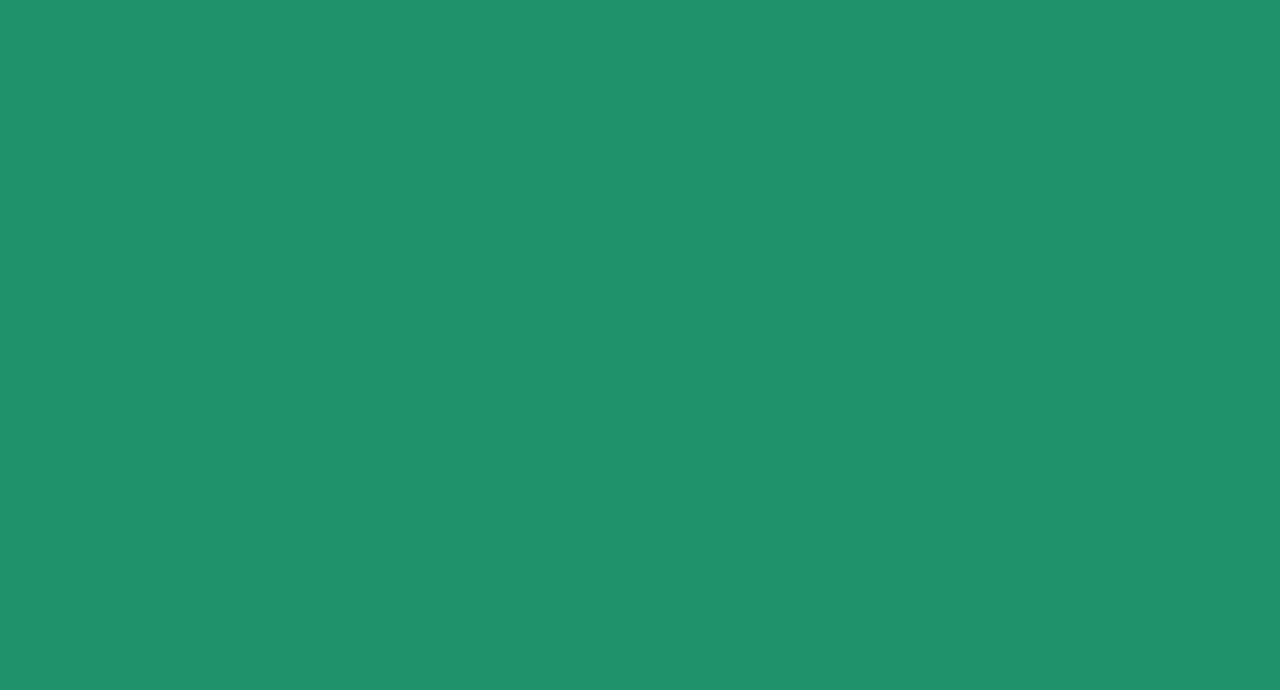
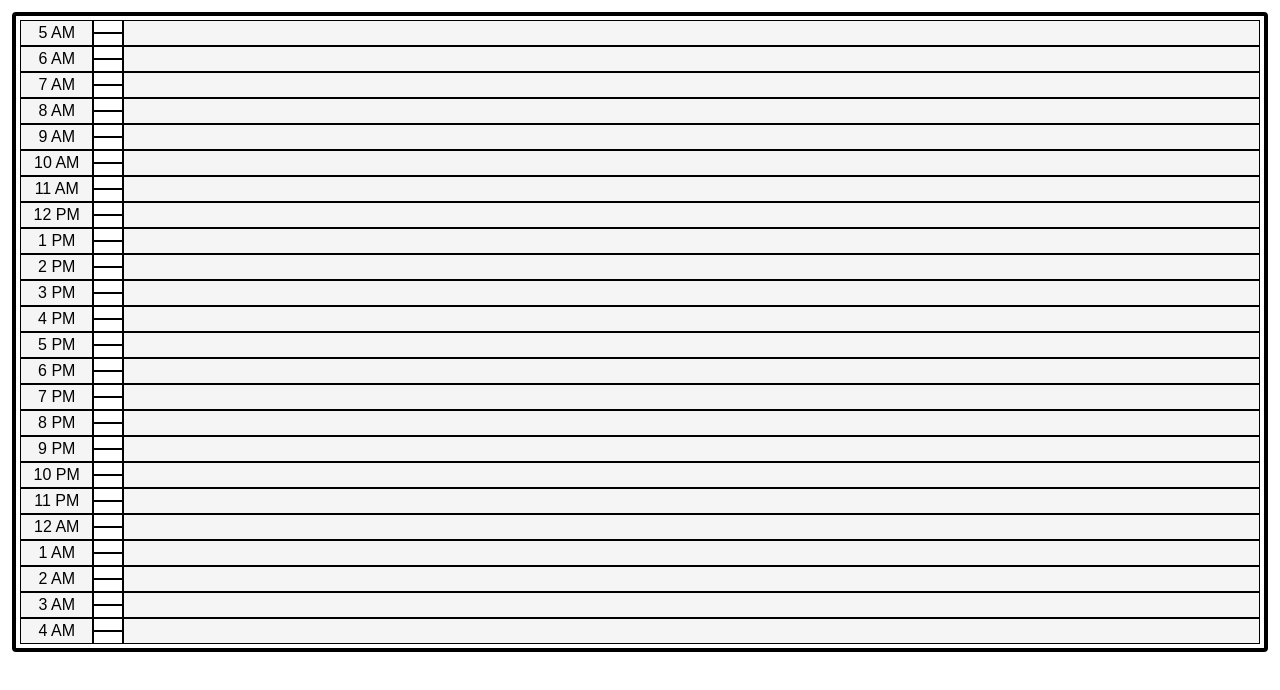
Before and after one commit to 5HrEya95H/Prodo-alpha, a React (Vite) app: page / in a window 1280 px wide. Shown: the top 690 px of the page. Built offline with nearby package versions, Linux system fonts and the light colour scheme.

Commit message:
started journal element

```diff
--- a/src/App.jsx
+++ b/src/App.jsx
@@ -1,6 +1,9 @@
 import React, { useState } from 'react'
 import Clock from './components/Clock'
 import NewNotes from './components/NewNotes'
+import WindowBox from './components/Journal';
+import Journal from './components/Journal';
+
 
 const App = () => {
 
@@ -11,8 +14,12 @@ const App = () => {
 
   return (
     <div>
-      {/* <Clock/> */}
+      {/* <Clock/>
       <NewNotes notes={notes} setNotes={setNotes}/>
+        */}
+
+      <Journal></Journal>
+
     </div>
   )
 }
--- /dev/null
+++ b/src/components/Journal.jsx
@@ -0,0 +1,63 @@
+import React, { useState } from 'react'
+import './JournalDesign.css'
+
+
+const Journal = () => {
+
+    const [selectedCells, setSelectedCells] = useState([]);
+
+
+    const handleDrag=()=>{
+
+        const handleMouseDown=(index)=>{
+
+        }
+        const handleMouseDrag=()=>{
+
+        }
+        const handleMouseUp=()=>{
+
+        }
+
+    }
+
+
+  return (
+    <div>
+        <div className='left'>
+            <div className='trackerContainer'>
+                {Array.from({ length: 24 }, (_, i) => (5 + i) % 24).map((h, i) => {
+                    const hour12 = h % 12 === 0 ? 12 : h % 12;
+                    const period = h < 12 ? "AM" : "PM";
+
+                    return (
+                    <div className='tracker'>
+                        <div key={i} className='timeSluts'>
+                            {hour12} {period}
+                        </div>
+                        <div className='timeBars'>
+                            <div className='timeBars'>
+                                {[0, 1].map((half) => (
+                                    <div
+                                        key={half}
+                                        id={`${2*i+half}`}   // unique id
+                                        className='halfBar'
+                                        onClick={(e)=>{console.log(e.target.id)}}
+                                    ></div>
+                                ))}
+                                </div>
+                        </div>
+                        <div className='timeNotes'><textarea className="timeNote"/></div>
+                    </div>
+                    );
+                })}
+            </div>
+        </div>
+        <div className='right'>
+
+        </div>
+    </div>
+  )
+}
+
+export default Journal
--- /dev/null
+++ b/src/components/JournalDesign.css
@@ -0,0 +1,50 @@
+*{
+    margin: 0px;
+    padding: 0px;
+    box-sizing: border-box;
+}
+
+
+
+.trackerContainer{
+    /* width: 400px; */
+    margin: 12px;
+    border: 4px solid black;
+
+    border-radius: 4px;
+    padding: 4px;
+}
+.tracker{
+    display: flex;
+}
+.timeSluts, .timeNotes{
+    height: 26px;
+    background-color: rgb(245, 245, 245);
+    border: 1px solid black;
+}
+.timeSluts{
+    width: 80px;
+
+    text-align: center;
+    display: flex;
+    justify-content: center;
+    align-items: center;
+}
+.timeBars{
+    width: 30px;
+
+}
+.halfBar{
+    height: 13px;
+    border: 0.8px solid black;
+}
+
+.timeNotes{
+    width: 100%;
+}
+.timeNote{
+    resize: none;
+    padding: 2px;
+    font-size: 16px;
+    width: 100%;
+}
--- a/src/components/NewNotes.jsx
+++ b/src/components/NewNotes.jsx
@@ -62,7 +62,7 @@ const NewNotes = ({notes, setNotes}) => {
         }, { once: true });
     };
 
-    //updatings
+    //updatings -- not working
     const handleUpdate = (id, updatedFields) => {
         setNotes(prev =>
             prev.map(note =>
@@ -74,15 +74,24 @@ const NewNotes = ({notes, setNotes}) => {
         console.log(updatedFields)
     };
 
+
+    //toggling elements
+
+    const [toggleNote, setToggleNote] = useState(true);
+
+
   return (
     <div className='notes'>
       {notes.map((note) => {
         return (
-          <Note
-            note={note}
-            handleDragStart = {handleDragStart}
-            onUpdate={handleUpdate}
-          />
+            <div>
+                {toggleNote && <Note
+                    note={note}
+                    handleDragStart = {handleDragStart}
+                    onUpdate={handleUpdate}
+                />}
+                <button onClick={()=>setToggleNote(!toggleNote)}>Toggle notes</button>
+            </div>
         )
       })}
     </div>
```
Also changed, not shown: src/components/TimeDrag.jsx (added).
